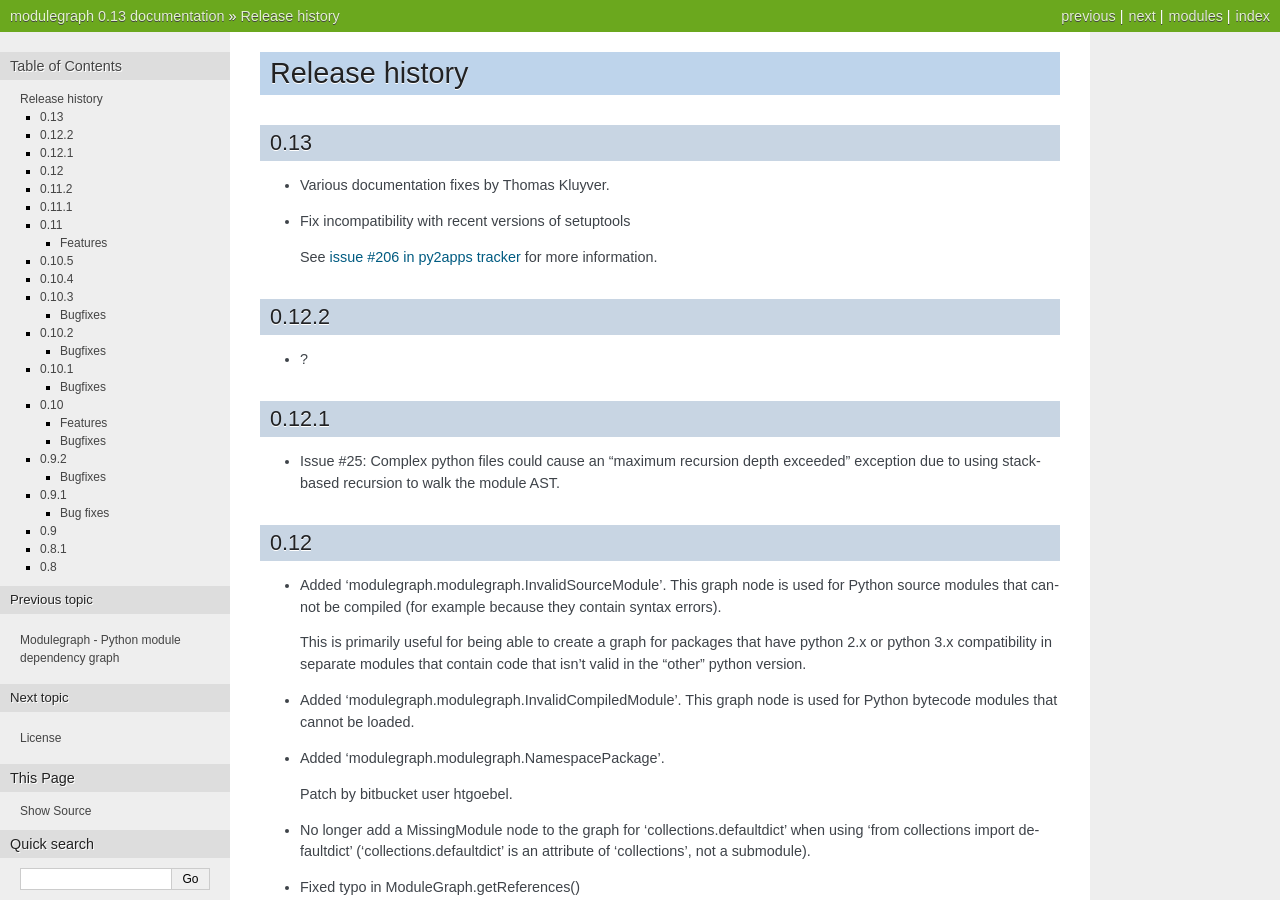
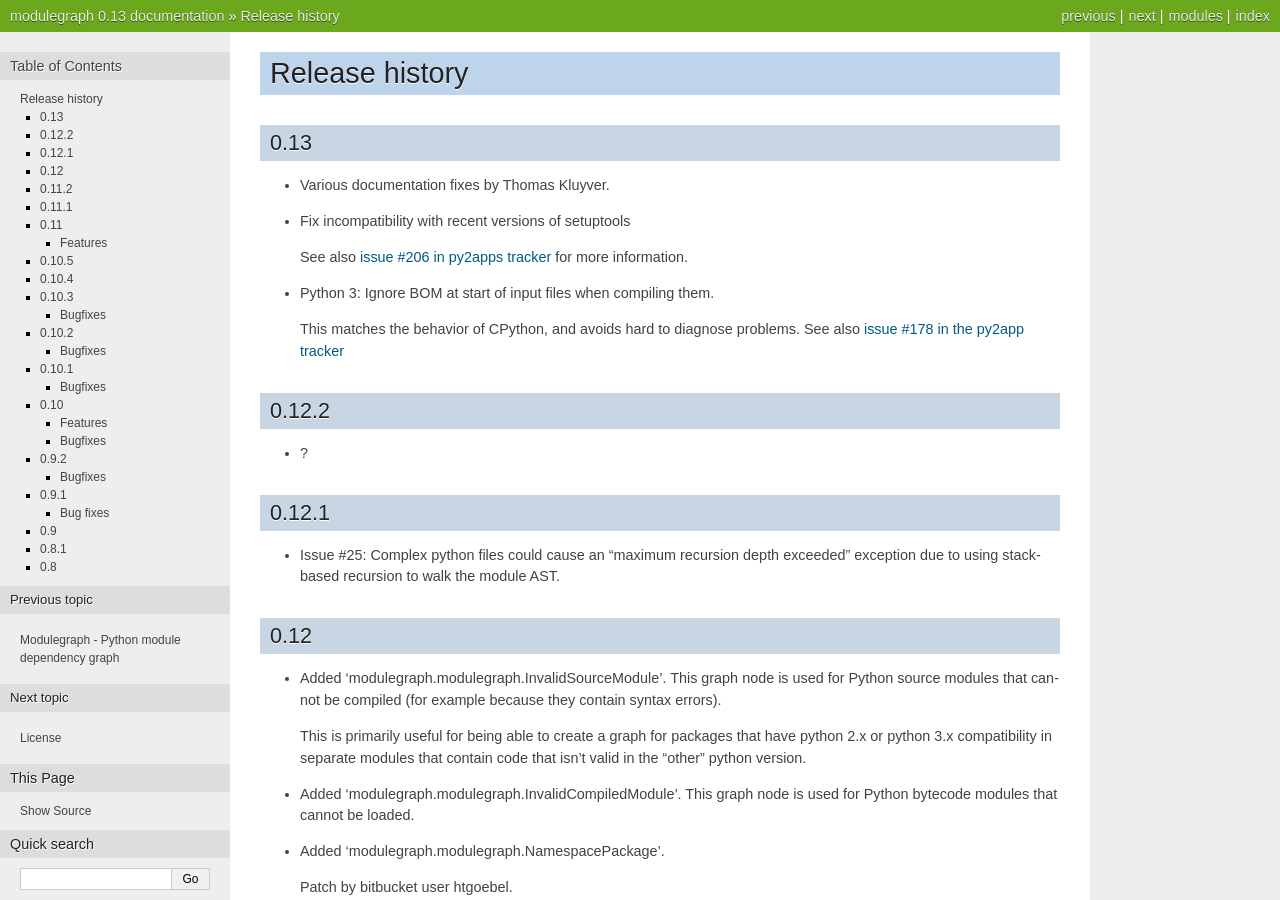
Before and after one commit to ronaldoussoren/modulegraph, a Sphinx documentation site: the page built from doc/changelog.rst, in a window 1280 px wide and 900 px high. Built offline with Sphinx 7.4.7, drawn with Linux system fonts in a browser that asks for light colours; pages that are not in the unit, such as notebooks, are missing from menus.

Commit message:
Ignore BOM at start of file when using Python 3.
Fix for https://bitbucket.org/ronaldoussoren/py2app/issues/178/python-3-syntaxerror-invalid-character-in

```diff
--- a/doc/changelog.rst
+++ b/doc/changelog.rst
@@ -8,7 +8,13 @@ Release history
 
 * Fix incompatibility with recent versions of setuptools
 
-  See `issue #206 in py2apps tracker <https://bitbucket.org/ronaldoussoren/py2app/issues/206/py2app-doesnt-work-with-release-433-of>`_ for more information.
+  See also `issue #206 in py2apps tracker <https://bitbucket.org/ronaldoussoren/py2app/issues/206/py2app-doesnt-work-with-release-433-of>`_ for more information.
+
+* Python 3: Ignore BOM at start of input files when compiling them.
+
+  This matches the behavior of CPython, and avoids hard to diagnose problems.
+  See also `issue #178 in the py2app tracker <https://bitbucket.org/ronaldoussoren/py2app/issues/178/python-3-syntaxerror-invalid-character-in>`_
+
 
 0.12.2
 ------
```
Also changed, not shown: 1 other file.
